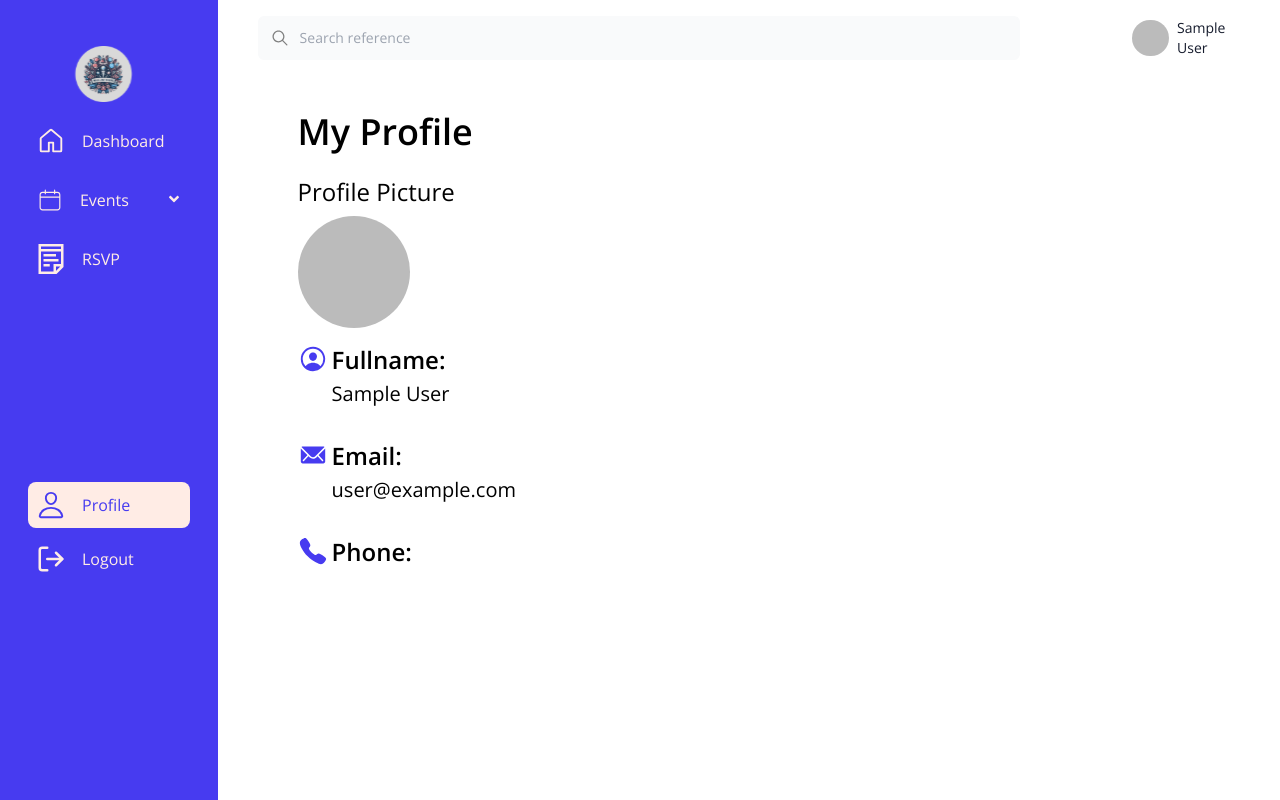
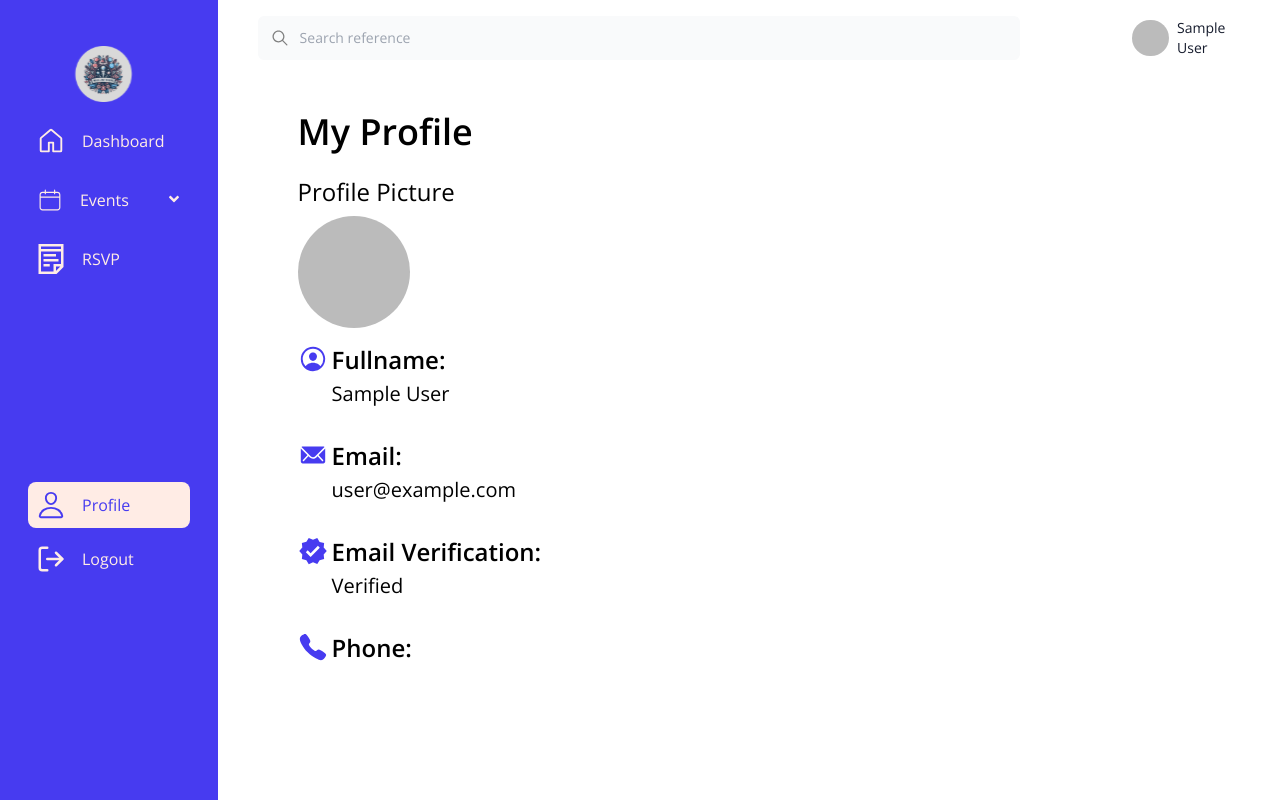
Before and after one commit to Areebah-snow/adch-group-5, a React (Vite) app: page /profile in a window 1280 px wide. Built offline with nearby package versions, Linux system fonts and the light colour scheme; no server answers; sample sign-in values are in the browser's storage.

Commit message:
Dasgboard

```diff
--- a/package.json
+++ b/package.json
@@ -12,6 +12,7 @@
   "dependencies": {
     "@cloudinary/react": "^1.13.0",
     "@cloudinary/url-gen": "^1.19.0",
+    "@uiball/loaders": "^1.3.1",
     "axios": "^1.6.8",
     "cloudinary": "^2.2.0",
     "cloudinary-react": "^1.8.1",
--- a/src/Components/Home.jsx
+++ b/src/Components/Home.jsx
@@ -5,9 +5,23 @@ import Hero from "./Hero";
 import HowItWorks from "./HowItWorks";
 import Navbar from "./Navbar";
 import Testimonials from "./Testimonial";
+import { JellyTriangle } from "@uiball/loaders";
+import { useState, useEffect } from "react";
 
 const Home = () => {
-  return (
+  const [isLoading, setIsLoading] = useState(true);
+  useEffect(() => {
+    // setTimeout(() => {
+    //   setIsLoading(false);
+    // }, 5000);
+  }, []);
+  return isLoading ? (
+    <div className="flex justify-center items-center h-full">
+      <div className="flex justify-center items-center h-full">
+        <JellyTriangle size={80} speed={1.75} color="#044aac" />
+      </div>
+    </div>
+  ) : (
     <div>
       <Navbar />
       <Hero />
--- a/src/Pages/Dashboard/Profile.jsx
+++ b/src/Pages/Dashboard/Profile.jsx
@@ -7,6 +7,7 @@ import profilepic from "../../assets/default.png";
 import { IoCall } from "react-icons/io5";
 import { IoIosMail } from "react-icons/io";
 import { IoPersonCircleOutline } from "react-icons/io5";
+import { MdVerified } from "react-icons/md";
 
 const Profile = () => {
   return (
@@ -37,6 +38,15 @@ const Profile = () => {
             item={auth.currentUser?.email}
           />
           <ProfileItem
+            icon={<MdVerified />}
+            category={"Email Verification:"}
+            item={
+              auth.currentUser?.emailVerified === true
+                ? "Verified"
+                : "Not Verified"
+            }
+          />
+          <ProfileItem
             icon={<IoCall />}
             category={"Phone:"}
             item={
```
Also changed, not shown: 1 other file (tests, documents, lock files or other folders).
